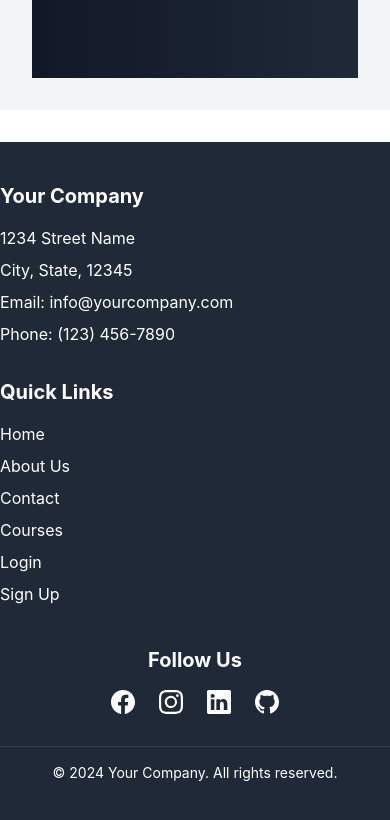
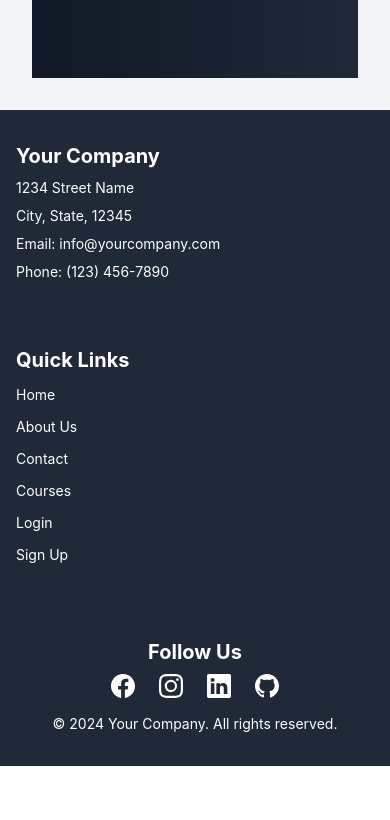
Before and after one commit to Uttam1910/lms-frontend, a React (Vite) app: page / in a window 390 px wide. Shown: the part 3298-4118 px from the top of the page. After the commit the page ends 4064 px from the top, so only its background shows below. Built offline with nearby package versions, Linux system fonts and the light colour scheme.

Commit message:
Enhanced footer design for better responsiveness and visual appeal

```diff
--- a/src/components/Footer.jsx
+++ b/src/components/Footer.jsx
@@ -3,63 +3,63 @@ import { BsFacebook, BsInstagram, BsLinkedin, BsGithub } from 'react-icons/bs';
 
 const Footer = () => {
   return (
-    <footer className="bg-gray-800 text-white py-10 mt-8">
-      <div className="container mx-auto grid grid-cols-1 md:grid-cols-3 gap-8">
+    <footer className="bg-gray-800 text-white py-8">
+      <div className="container mx-auto px-4 lg:px-8">
+        <div className="grid grid-cols-1 md:grid-cols-3 gap-8">
           {/* Company Info */}
-        <div>
-          <h3 className="text-xl font-bold mb-4">Your Company</h3>
-          <p className="mb-2">1234 Street Name</p>
-          <p className="mb-2">City, State, 12345</p>
-          <p className="mb-2">Email: info@yourcompany.com</p>
-          <p>Phone: (123) 456-7890</p>
+          <div className="mb-8">
+            <h3 className="text-xl font-bold mb-2">Your Company</h3>
+            <p className="text-sm mb-2">1234 Street Name</p>
+            <p className="text-sm mb-2">City, State, 12345</p>
+            <p className="text-sm mb-2">Email: info@yourcompany.com</p>
+            <p className="text-sm">Phone: (123) 456-7890</p>
           </div>
 
           {/* Quick Links */}
-        <div>
-          <h3 className="text-xl font-bold mb-4">Quick Links</h3>
+          <div className="mb-8">
+            <h3 className="text-xl font-bold mb-2">Quick Links</h3>
             <ul>
               <li className="mb-2">
-              <a href="/" className="hover:text-gray-400">Home</a>
+                <a href="/" className="text-sm hover:text-gray-400 transition-colors duration-200">Home</a>
               </li>
               <li className="mb-2">
-              <a href="/about" className="hover:text-gray-400">About Us</a>
+                <a href="/about" className="text-sm hover:text-gray-400 transition-colors duration-200">About Us</a>
               </li>
               <li className="mb-2">
-              <a href="/contact" className="hover:text-gray-400">Contact</a>
+                <a href="/contact" className="text-sm hover:text-gray-400 transition-colors duration-200">Contact</a>
               </li>
               <li className="mb-2">
-              <a href="/courses" className="hover:text-gray-400">Courses</a>
+                <a href="/courses" className="text-sm hover:text-gray-400 transition-colors duration-200">Courses</a>
               </li>
               <li className="mb-2">
-              <a href="/login" className="hover:text-gray-400">Login</a>
+                <a href="/login" className="text-sm hover:text-gray-400 transition-colors duration-200">Login</a>
               </li>
               <li className="mb-2">
-              <a href="/signup" className="hover:text-gray-400">Sign Up</a>
+                <a href="/signup" className="text-sm hover:text-gray-400 transition-colors duration-200">Sign Up</a>
               </li>
             </ul>
           </div>
 
           {/* Social Media */}
           <div className="flex flex-col items-center">
-          <h3 className="text-xl font-bold mb-4">Follow Us</h3>
-          <div className="flex space-x-6">
+            <h3 className="text-xl font-bold mb-2">Follow Us</h3>
+            <div className="flex space-x-6 mb-4">
               <a href="https://www.facebook.com" target="_blank" rel="noopener noreferrer">
-              <BsFacebook size={24} className="hover:text-gray-400" />
+                <BsFacebook size={24} className="text-white hover:text-gray-400 transition-colors duration-200" />
               </a>
               <a href="https://www.instagram.com" target="_blank" rel="noopener noreferrer">
-              <BsInstagram size={24} className="hover:text-gray-400" />
+                <BsInstagram size={24} className="text-white hover:text-gray-400 transition-colors duration-200" />
               </a>
               <a href="https://www.linkedin.com" target="_blank" rel="noopener noreferrer">
-              <BsLinkedin size={24} className="hover:text-gray-400" />
+                <BsLinkedin size={24} className="text-white hover:text-gray-400 transition-colors duration-200" />
               </a>
               <a href="https://www.github.com" target="_blank" rel="noopener noreferrer">
-              <BsGithub size={24} className="hover:text-gray-400" />
+                <BsGithub size={24} className="text-white hover:text-gray-400 transition-colors duration-200" />
               </a>
             </div>
+            <p className="text-sm">&copy; {new Date().getFullYear()} Your Company. All rights reserved.</p>
           </div>
         </div>
-      <div className="mt-8 border-t border-gray-700 pt-4">
-        <p className="text-center text-sm">&copy; {new Date().getFullYear()} Your Company. All rights reserved.</p>
       </div>
     </footer>
   );
```
Lines whose indentation alone changed are shown as unchanged.
